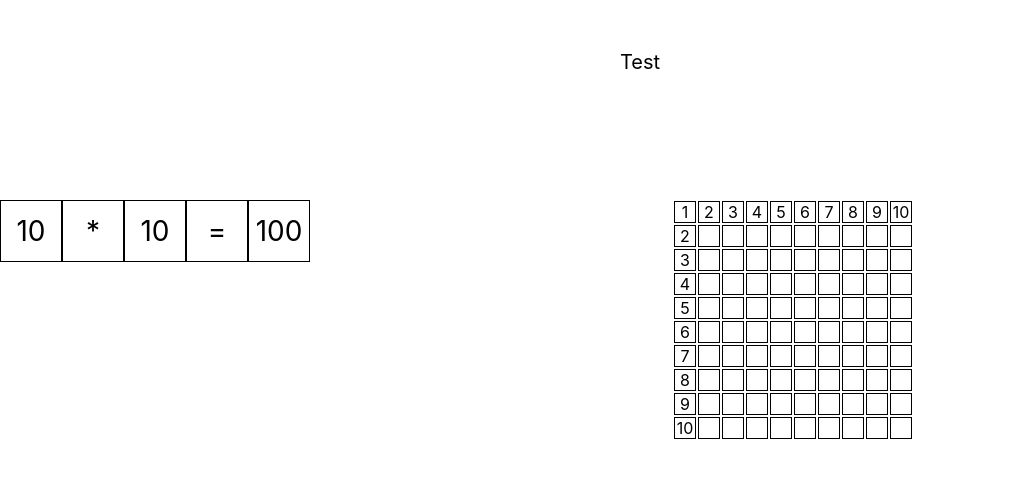
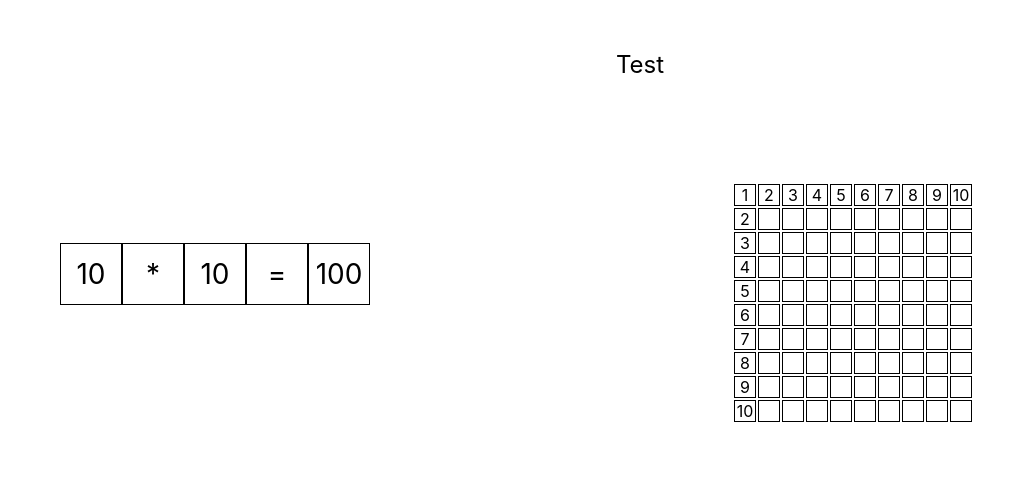
Before and after one commit to DawidWebb/multiplication-app, a React (Create React App) app: page / in a window 1280 px wide. Shown: the top 478 px of the page, without its empty margins (0-1035 px from the left). Built offline with nearby package versions, Linux system fonts and the light colour scheme.

Commit message:
first @media css

```diff
--- a/src/components/App.css
+++ b/src/components/App.css
@@ -1,3 +1,4 @@
+@media (orientation: portrait) and (max-width: 480px) {
   .App {
     display: flex;
     flex-wrap: wrap;
@@ -17,3 +18,25 @@
   .StartViev {
     margin: 0 auto;
   }
+}
+@media (min-width: 481px) {
+  .App {
+    display: flex;
+    flex-wrap: wrap;
+    flex-grow: 1;
+    justify-content: center;
+    height: 60vh;
+  }
+  .name {
+    text-align: center;
+    flex-basis: 90%;
+    font-size: 24px;
+    margin: 50px auto;
+  }
+  .Multi {
+    margin: 60px;
+  }
+  .StartViev {
+    margin: 0 auto;
+  }
+}
```
Lines whose indentation alone changed are shown as unchanged.
